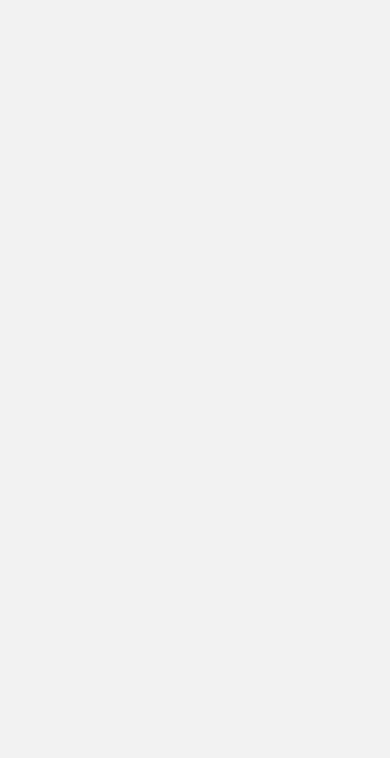
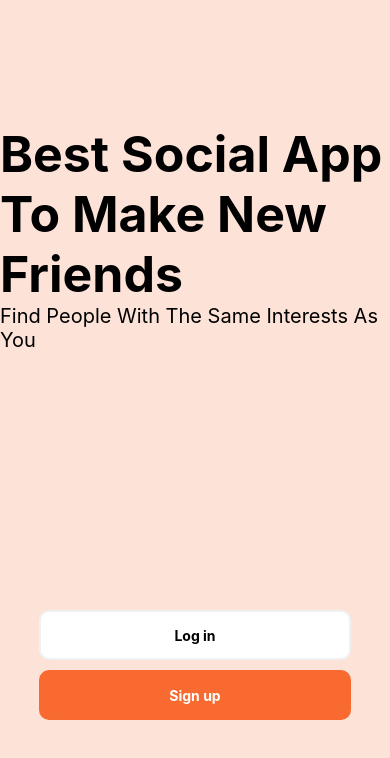
Before and after one commit to nafiu-dev/hahaha, a React Native app in the folder frontend/: screen /WelcomeScreen in a window 390 px wide. Before the commit this address had no page. Shown: the top 758 px of the page. Built offline with nearby package versions, Linux system fonts and the light colour scheme.

Commit message:
added welcome page, new light orange color, changed app.js to load welcome page first

```diff
--- a/frontend/App.js
+++ b/frontend/App.js
@@ -1,6 +1,7 @@
 import { createNativeStackNavigator } from "@react-navigation/native-stack";
 import { NavigationContainer } from "@react-navigation/native";
 import { StyleSheet } from "react-native";
+import WelcomeScreen from "./screens/WelcomeScreen";
 import HomeScreen from "./screens/HomeScreen";
 import ProfileScreen from "./screens/ProfileScreen";
 
@@ -10,6 +11,11 @@
 	return (
 		<NavigationContainer>
 			<Stack.Navigator>
+				<Stack.Screen
+					options={{ headerShown: false }}
+					name="WelcomeScreen"
+					component={WelcomeScreen}
+				/>
 				<Stack.Screen
 					options={{ headerShown: false }}
 					name="ProfileScreen"
--- a/frontend/libraries/Colors.js
+++ b/frontend/libraries/Colors.js
@@ -2,6 +2,7 @@
 	black: "#000000",
 	white: "#ffffff",
 	orange: "#f86a2f",
+	light_orange: "#fce2d7",
 	grey: "#eff1f3",
 	dark_grey: "#535f63",
 	red: "#e83023",
--- /dev/null
+++ b/frontend/screens/WelcomeScreen.js
@@ -0,0 +1,75 @@
+import React from "react";
+import { Button, Text, View, StyleSheet, TouchableOpacity } from "react-native";
+import Colors from "../libraries/Colors";
+
+function WelcomeScreen(props) {
+	return (
+		<View style={styles.container}>
+			<View style={styles.top}>
+				<Text style={styles.mainText}>Best Social App To Make New Friends</Text>
+				<Text style={styles.subText}>
+					Find People With The Same Interests As You
+				</Text>
+			</View>
+			<View style={styles.bottom}>
+				<TouchableOpacity style={styles.login}>
+					<Text style={styles.loginText}>Log in</Text>
+				</TouchableOpacity>
+				<TouchableOpacity style={styles.signup}>
+					<Text style={styles.signupText}>Sign up</Text>
+				</TouchableOpacity>
+			</View>
+		</View>
+	);
+}
+
+const styles = StyleSheet.create({
+	container: {
+		flex: 1,
+		alignItems: "center",
+		justifyContent: "space-around",
+		backgroundColor: Colors.light_orange,
+	},
+	top: {},
+	mainText: {
+		fontSize: 50,
+		fontWeight: "bold",
+	},
+	subText: {
+		fontSize: 20,
+	},
+	bottom: {
+		alignItems: "center",
+		width: "100%",
+	},
+	login: {
+		alignItems: "center",
+		justifyContent: "center",
+		backgroundColor: Colors.white,
+		borderColor: Colors.grey,
+		height: 50,
+		width: "80%",
+		borderWidth: 2,
+		borderRadius: 10,
+		marginTop: 10,
+	},
+	loginText: {
+		color: Colors.black,
+		fontWeight: "bold",
+	},
+	signup: {
+		alignItems: "center",
+		justifyContent: "center",
+		backgroundColor: Colors.orange,
+		height: 50,
+		width: "80%",
+		borderRadius: 10,
+		marginTop: 10,
+	},
+	signupText: {
+		color: Colors.white,
+		fontWeight: "bold",
+	},
+});
+
+export default WelcomeScreen;
```
